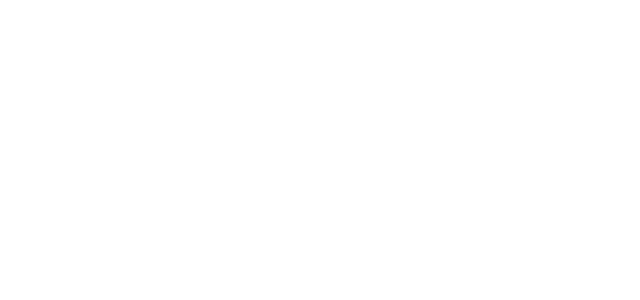
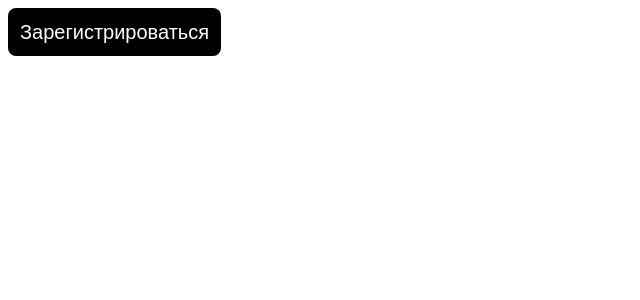
Before and after one commit to joking785/cloud_test, a React (Create React App) app: page / in a window 1280 px wide. Shown: the top 300 px of the page, without its empty margins (0-640 px from the left). Built offline with nearby package versions, Linux system fonts and the light colour scheme.

Commit message:
Готовый компонент кнопки

```diff
--- a/src/App.tsx
+++ b/src/App.tsx
@@ -1,5 +1,7 @@
+import { BaseButton } from './components/BaseButton';
+import React from 'react';
 function App() {
-  return null;
+  return <BaseButton typeStyle="dark">Зарегистрироваться</BaseButton>;
 }
 
 export default App;
--- a/src/components/BaseButton/BaseButton.tsx
+++ b/src/components/BaseButton/BaseButton.tsx
@@ -1,14 +1,20 @@
+import React from 'react';
 import cn from 'classnames';
+import './style.css';
 export interface BaseButtonProps {
   onClick?: (e: React.MouseEvent<HTMLButtonElement>) => void;
   children?: React.ReactNode;
   disabled?: boolean;
   type?: React.ButtonHTMLAttributes<HTMLButtonElement>['type'];
   className?: string;
-  typeStyle?: 'dark' | 'secondary';
+  typeStyle?: 'dark';
 }
 
 export const BaseButton = (props: BaseButtonProps) => {
+  console.log(
+    props.typeStyle === 'dark' ? 'BaseButton--dark' : 'BaseButton--default',
+  );
+
   return (
     <button
       onClick={(e) => props.onClick && props.onClick(e)}
@@ -24,3 +30,5 @@
     </button>
   );
 };
+
+BaseButton.displayName = 'BaseButton';
```
